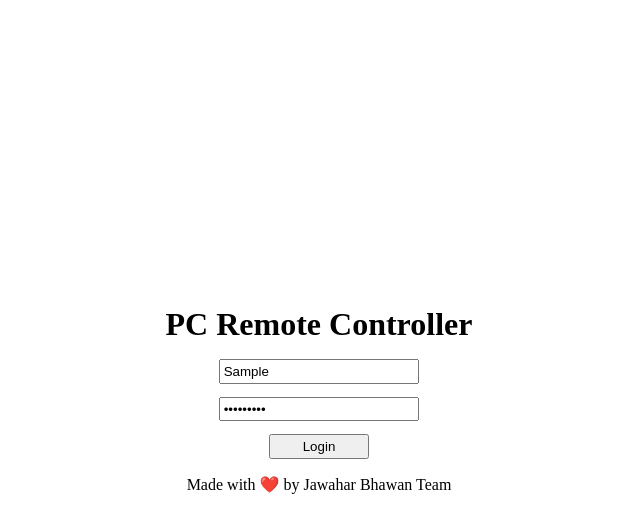
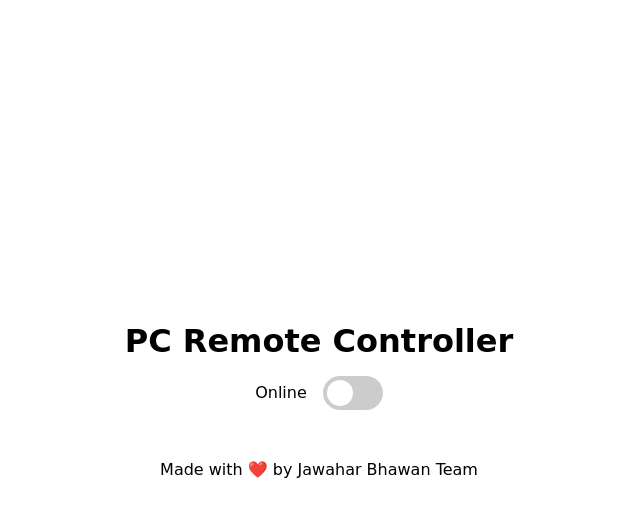
Before and after one commit to nik-55/pc-remote-controller, an Electron app: page renderer/index.html in a window 800 px wide. Both pictures are taken after typing "Sample", "Sample123" into the empty fields and a click on the button "Login". Shown: the whole page, without its empty margins (81-721 px from the left). Drawn offline with Linux system fonts and the light colour scheme.

Commit message:
feat: Add online-switch

```diff
--- a/package.json
+++ b/package.json
@@ -12,5 +12,8 @@
   "license": "ISC",
   "devDependencies": {
     "electron": "^24.0.0"
+  },
+  "dependencies": {
+    "express": "^4.18.2"
   }
 }
--- a/renderer/css/style.css
+++ b/renderer/css/style.css
@@ -1,7 +1,10 @@
+@import './switch_btn.css';
+
 * {
     margin: 0%;
     padding: 0%;
     box-sizing: border-box;
+    font-family:cursive
 }
 
 .main-container {
@@ -33,3 +36,16 @@
 .login-container button:hover {
     cursor: pointer;
 }
+
+.dashboard-container{
+    display: none;
+    padding: 1em;
+    min-height: 100px;
+    flex-direction: column;
+    align-items: center;
+}
+
+.switch-container{
+    display: flex;
+    align-items: center;
+}
--- /dev/null
+++ b/renderer/css/switch_btn.css
@@ -0,0 +1,62 @@
+.switch {
+    position: relative;
+    display: inline-block;
+    width: 60px;
+    height: 34px;
+    margin-left: 1em;
+}
+
+/* Hide default HTML checkbox */
+.switch input {
+    opacity: 0;
+    width: 0;
+    height: 0;
+}
+
+/* The slider */
+.slider {
+    position: absolute;
+    cursor: pointer;
+    top: 0;
+    left: 0;
+    right: 0;
+    bottom: 0;
+    background-color: #ccc;
+    -webkit-transition: .4s;
+    transition: .4s;
+}
+
+.slider:before {
+    position: absolute;
+    content: "";
+    height: 26px;
+    width: 26px;
+    left: 4px;
+    bottom: 4px;
+    background-color: white;
+    -webkit-transition: .4s;
+    transition: .4s;
+}
+
+input:checked+.slider {
+    background-color: #2196F3;
+}
+
+input:focus+.slider {
+    box-shadow: 0 0 1px #2196F3;
+}
+
+input:checked+.slider:before {
+    -webkit-transform: translateX(26px);
+    -ms-transform: translateX(26px);
+    transform: translateX(26px);
+}
+
+/* Rounded sliders */
+.slider.round {
+    border-radius: 34px;
+}
+
+.slider.round:before {
+    border-radius: 50%;
+}
--- a/renderer/index.html
+++ b/renderer/index.html
@@ -3,8 +3,9 @@
 
 <head>
     <meta charset="UTF-8">
-    <meta http-equiv="Content-Security-Policy" content="default-src 'self'; script-src 'self'" />
-    <meta http-equiv="X-Content-Security-Policy" content="default-src 'self'; script-src 'self'" />
+    <!-- Electron Security meta tags -->
+    <!-- <meta http-equiv="Content-Security-Policy" content="default-src 'self'; script-src 'self'" />
+    <meta http-equiv="X-Content-Security-Policy" content="default-src 'self'; script-src 'self'" /> -->
     <link rel="stylesheet" href="./css/style.css">
     <title>JB PC Remote Controller</title>
 </head>
@@ -17,6 +18,15 @@
             <input id="login-input-2" type="password" placeholder="Password">
             <button type="submit">Login</button>
         </form>
+        <div id="dashboard" class="dashboard-container">
+            <div class="switch-container">
+                <span>Online</span>
+                <label class="switch">
+                    <input id="online-switch" type="checkbox">
+                    <span class="slider round"></span>
+                </label>
+            </div>
+        </div>
         <div class="footer">
             Made with ❤️ by Jawahar Bhawan Team
         </div>
--- a/renderer/js/renderer.js
+++ b/renderer/js/renderer.js
@@ -1,9 +1,20 @@
 const login_form = document.getElementById('login-form');
 const username = document.getElementById('login-input-1')
 const password = document.getElementById('login-input-2')
+const dashboard = document.getElementById('dashboard')
+const online_switch = document.getElementById('online-switch')
 
 login_form.addEventListener('submit', (e) => {
     e.preventDefault()
     _username = username.value
     _password = password.value
+    dashboard.style.display = 'flex'
+    login_form.style.display = 'none'
 })
+
+online_switch.addEventListener('change', async () => {
+    const isChecked = online_switch.checked
+    const response = await fetch("http://localhost:3123");
+    const jsonData = await response.json();
+    console.log(jsonData);
+})
```
Also changed, not shown: api.js (added, +8 -0 lines), main.js (+9 -1 lines), 1 other file.
